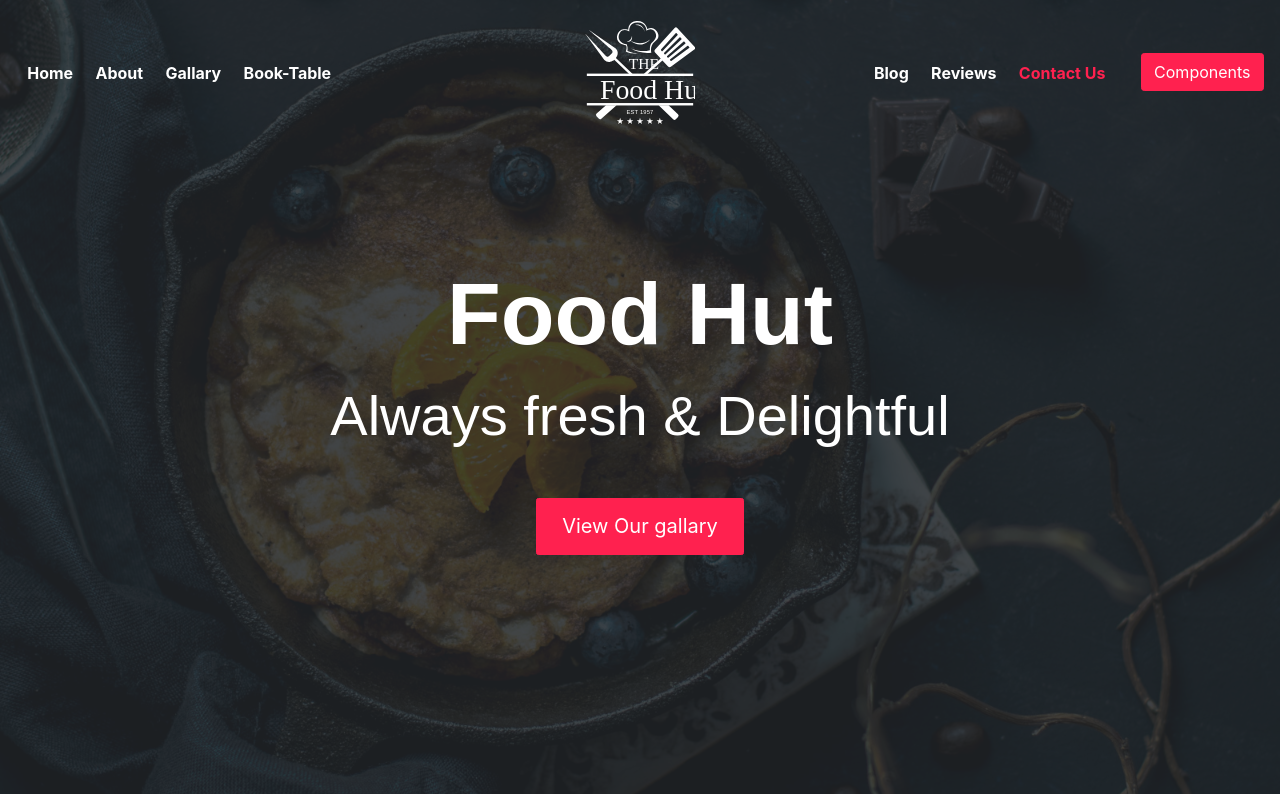
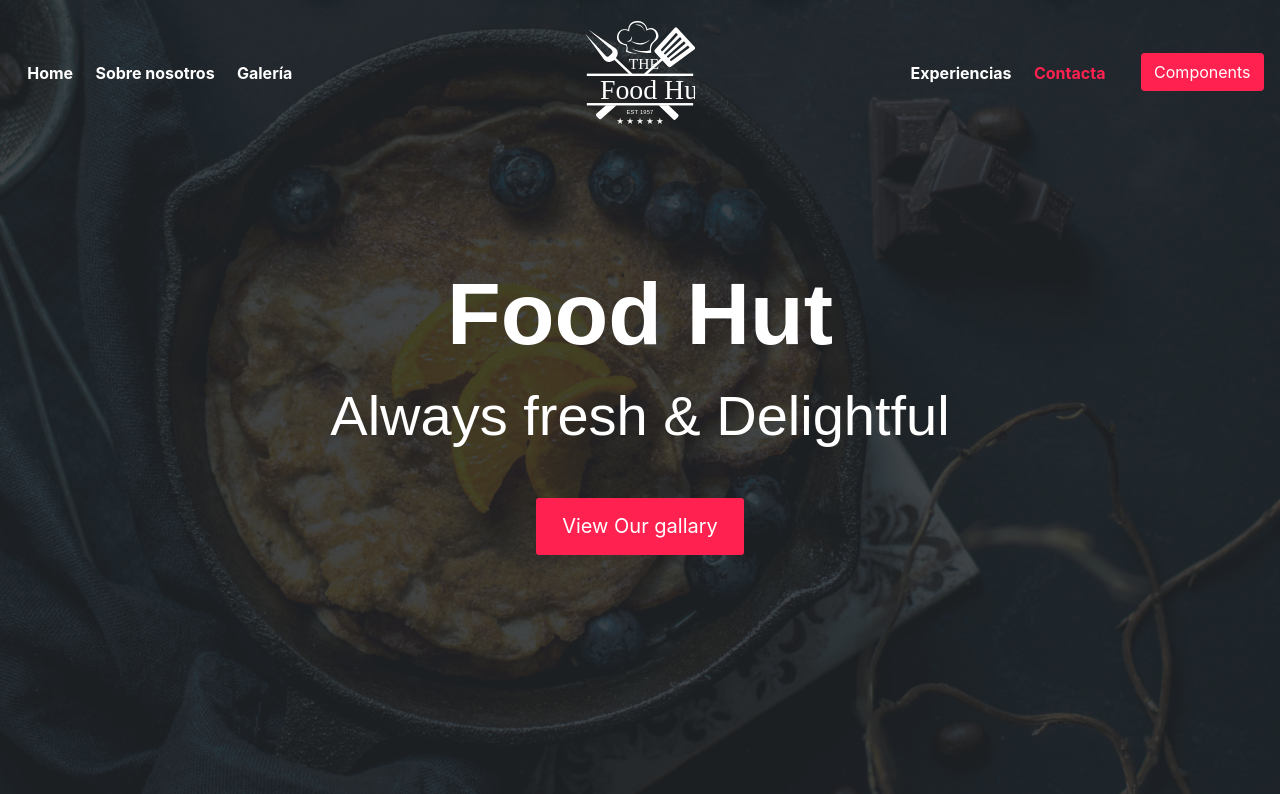
Before and after one commit to siniestr0/asociacion-vidal-lopez, a website: page public_html/index.html in a window 1280 px wide. Shown: the top 794 px of the page. Drawn offline with Linux system fonts and the light colour scheme; some packages are replaced by stand-ins of ours.

Commit message:
Update index.html
Cambiando nombres y ocultando algunos enlaces

```diff
--- a/public_html/index.html
+++ b/public_html/index.html
@@ -29,28 +29,32 @@
                     <a class="nav-link" href="#home">Home</a>
                 </li>
                 <li class="nav-item">
-                    <a class="nav-link" href="#about">About</a>
+                    <a class="nav-link" href="#about">Sobre nosotros</a>
                 </li>
                 <li class="nav-item">
-                    <a class="nav-link" href="#gallary">Gallary</a>
+                    <a class="nav-link" href="#gallary">Galería</a>
                 </li>
+                <!--
                 <li class="nav-item">
                     <a class="nav-link" href="#book-table">Book-Table</a>
                 </li>
+                -->
             </ul>
             <a class="navbar-brand m-auto" href="#">
                 <img src="assets/imgs/logo.svg" class="brand-img" alt="">
-                <span class="brand-txt">Food Hut</span>
+                <span class="brand-txt">Inicio</span>
             </a>
             <ul class="navbar-nav">
+                <!--
                 <li class="nav-item">
                     <a class="nav-link" href="#blog">Blog<span class="sr-only">(current)</span></a>
                 </li>
+                -->
                 <li class="nav-item">
-                    <a class="nav-link" href="#testmonial">Reviews</a>
+                    <a class="nav-link" href="#testmonial">Experiencias</a>
                 </li>
                 <li class="nav-item">
-                    <a class="nav-link" href="#contact">Contact Us</a>
+                    <a class="nav-link" href="#contact">Contacta</a>
                 </li>
                 <li class="nav-item">
                     <a href="components.html" class="btn btn-primary ml-xl-4">Components</a>
```
